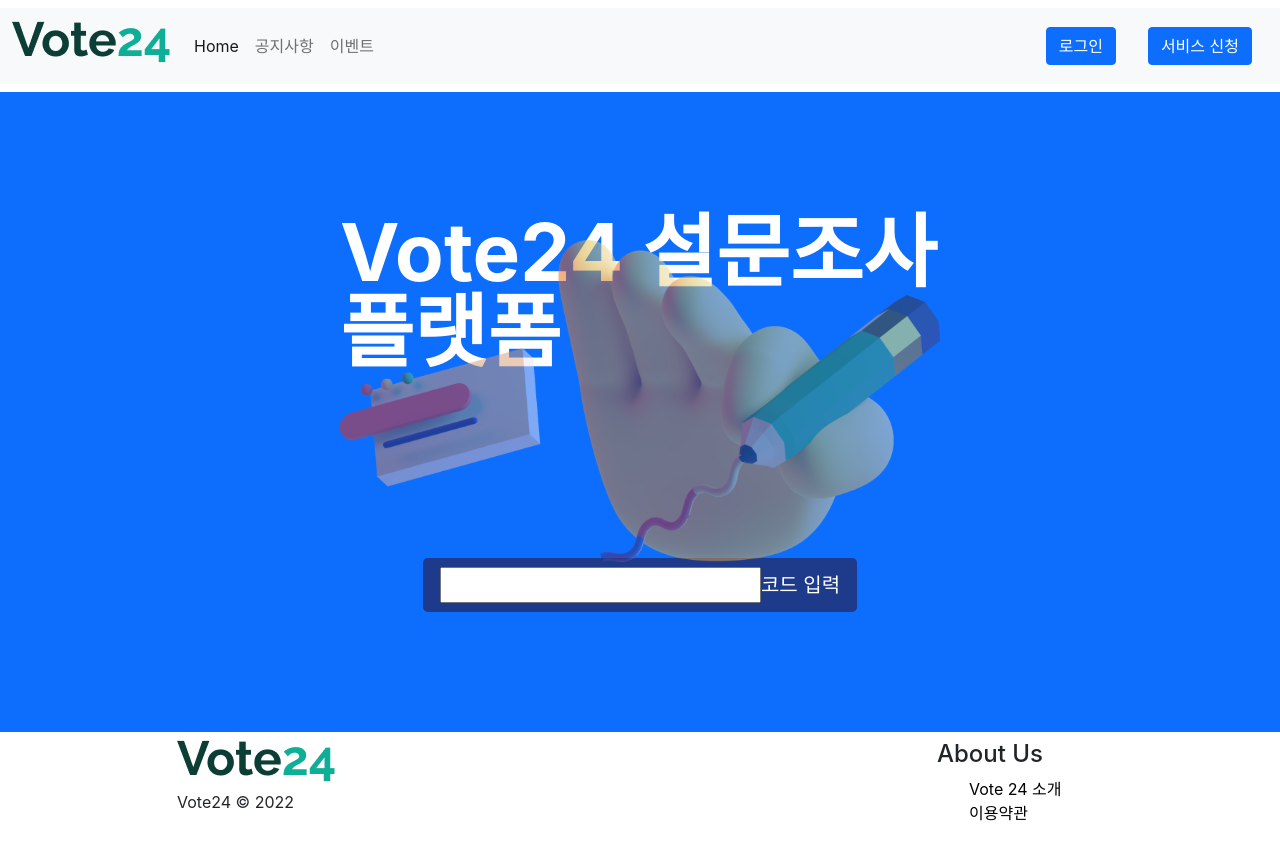
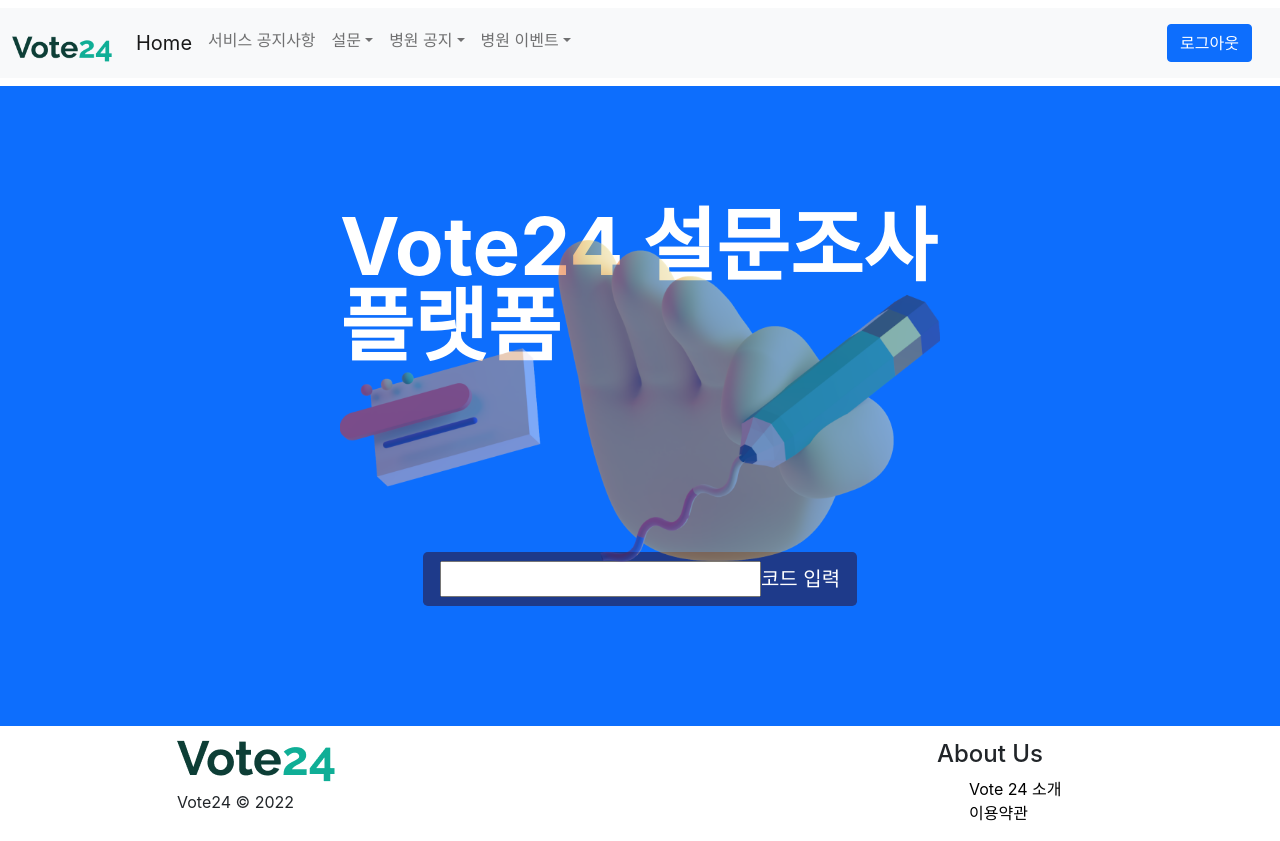
Before and after one commit to Hyojeong721/PJT1_Vote24, a Next.js app in the folder FE/: page / in a window 1280 px wide. Built offline with nearby package versions, Linux system fonts and the light colour scheme.

Commit message:
feat: Add navbar button routing

```diff
--- a/FE/components/Navbar.js
+++ b/FE/components/Navbar.js
@@ -1,14 +1,27 @@
-import React from "react";
+import React, { useState } from "react";
+import Link from "next/link";
 import Image from "next/image";
 import Logo from "../public/logo.png";
 
 function Navbar() {
+  const [isLogIn, setIsLogIn] = useState(false);
+  const handleLogout = () => {
+    window.localStorage.removeItem("token");
+    console.log("logout");
+    setIsLogIn(false);
+  };
+
   return (
     <nav class="navbar navbar-expand-lg navbar-light bg-light">
       <div class="container-fluid">
-        <a class="navbar-brand" href="#">
-          <Image class="logo" src={Logo} alt="vote24" />
+        {/* Logo */}
+        <Link href="/">
+          <a class="navbar-brand navbar-logo">
+            <Image class="navbar-logo" src={Logo} alt="vote24" />
           </a>
+        </Link>
+
+        {/* hamburger button */}
         <button
           class="navbar-toggler"
           type="button"
@@ -20,36 +33,140 @@ function Navbar() {
         >
           <span class="navbar-toggler-icon"></span>
         </button>
+
         <div class="collapse navbar-collapse" id="navbarSupportedContent">
+          {/* nav links */}
           <ul class="navbar-nav me-auto mb-2 mb-lg-0">
             <li class="nav-item">
-              <a class="nav-link active" aria-current="page" href="#">
+              <Link href="/">
+                <a class="nav-link active fs-5" aria-current="page">
                   Home
                 </a>
+              </Link>
+            </li>
+            {isLogIn ? (
+              <>
+                <li class="nav-item">
+                  <Link href="/service/notice">
+                    <a class="nav-link fs-5">공지사항</a>
+                  </Link>
                 </li>
                 <li class="nav-item">
-              <a class="nav-link" href="#">
-                공지사항
+                  <Link href="/service/event">
+                    <a class="nav-link fs-5">이벤트</a>
+                  </Link>
+                </li>
+              </>
+            ) : (
+              <>
+                <li class="nav-item">
+                  <Link href="/service/notice">
+                    <a class="nav-link">서비스 공지사항</a>
+                  </Link>
+                </li>
+                <li class="nav-item dropdown">
+                  <a
+                    class="nav-link dropdown-toggle"
+                    href="#"
+                    id="navbarDropdown"
+                    role="button"
+                    data-bs-toggle="dropdown"
+                    aria-expanded="false"
+                  >
+                    설문
+                  </a>
+                  <ul class="dropdown-menu" aria-labelledby="navbarDropdown">
+                    <li>
+                      <a class="dropdown-item" href="#">
+                        설문 목록
                       </a>
                     </li>
-            <li class="nav-item">
-              <a class="nav-link" href="#">
-                이벤트
+                    <li>
+                      <a class="dropdown-item" href="#">
+                        설문 생성
                       </a>
                     </li>
                   </ul>
+                </li>
+                <li class="nav-item dropdown">
+                  <a
+                    class="nav-link dropdown-toggle"
+                    href="#"
+                    id="navbarDropdown"
+                    role="button"
+                    data-bs-toggle="dropdown"
+                    aria-expanded="false"
+                  >
+                    병원 공지
+                  </a>
+                  <ul class="dropdown-menu" aria-labelledby="navbarDropdown">
+                    <li>
+                      <a class="dropdown-item" href="#">
+                        공지 목록
+                      </a>
+                    </li>
+                    <li>
+                      <a class="dropdown-item" href="#">
+                        공지 생성
+                      </a>
+                    </li>
+                  </ul>
+                </li>
+                <li class="nav-item dropdown">
+                  <a
+                    class="nav-link dropdown-toggle"
+                    href="#"
+                    id="navbarDropdown"
+                    role="button"
+                    data-bs-toggle="dropdown"
+                    aria-expanded="false"
+                  >
+                    병원 이벤트
+                  </a>
+                  <ul class="dropdown-menu" aria-labelledby="navbarDropdown">
+                    <li>
+                      <a class="dropdown-item" href="#">
+                        이벤트 목록
+                      </a>
+                    </li>
+                    <li>
+                      <a class="dropdown-item" href="#">
+                        이벤트 생성
+                      </a>
+                    </li>
+                  </ul>
+                </li>
+              </>
+            )}
+          </ul>
+
+          {/* top-right button */}
+          {isLogIn ? (
             <div class="d-flex">
-            <a class="nav-link" href="#">
+              <Link href="/login">
+                <a class="nav-link">
                   <button type="button" class="btn btn-primary">
                     로그인
                   </button>
                 </a>
-            <a class="nav-link" href="#">
+              </Link>
+              <Link href="/signup">
+                <a class="nav-link">
                   <button type="button" class="btn btn-primary">
                     서비스 신청
                   </button>
                 </a>
+              </Link>
             </div>
+          ) : (
+            <div class="d-flex">
+              <a class="nav-link" onClick={handleLogout}>
+                <button type="button" class="btn btn-primary">
+                  로그아웃
+                </button>
+              </a>
+            </div>
+          )}
         </div>
       </div>
     </nav>
--- a/FE/pages/_app.js
+++ b/FE/pages/_app.js
@@ -19,7 +19,6 @@ function MyApp({ Component, pageProps }) {
   const [isLogIn, setIsLogIn] = useState(false);
 
   useEffect(() => {
-    console.log("1");
     const token = window.localStorage.getItem("token");
     if (token) {
       setIsLogIn(true);
--- a/FE/styles/navbar.css
+++ b/FE/styles/navbar.css
@@ -1,4 +1,4 @@
-.logo {
+.navbar-logo {
   height: 25px;
   width: 100px;
   object-fit: cover;
```
Also changed, not shown: FE/pages/notice/index.js (added, +12 -0 lines), FE/pages/service/notice/[noticeId].js (added, +50 -0 lines), FE/pages/service/notice/index.js (added, +12 -0 lines). Lines whose indentation alone changed are shown as unchanged.
